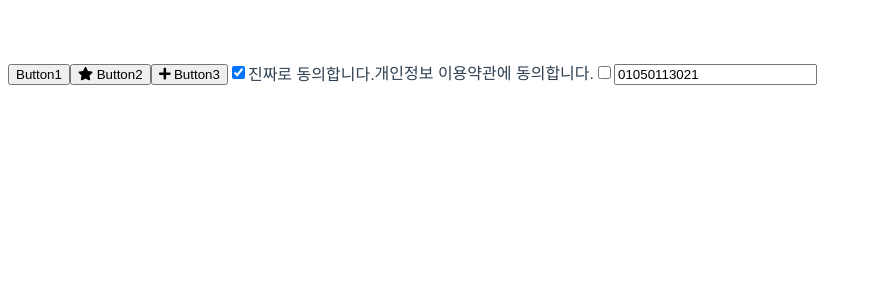
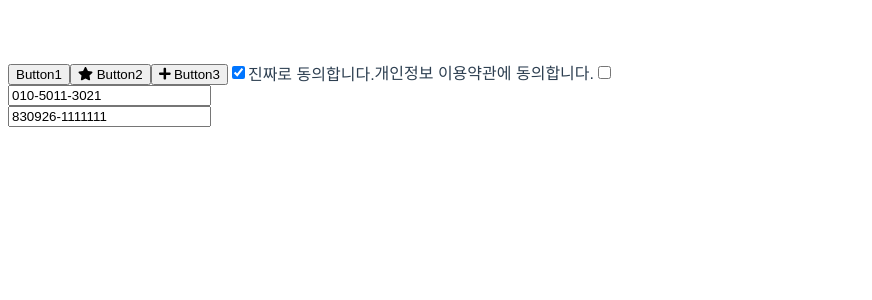
Before and after one commit to jjamtiger3/vue3-components, a Vue app: page / in a window 1280 px wide. Shown: the top 300 px of the page, without its empty margins (0-872 px from the left). Built offline with nearby package versions, Linux system fonts and the light colour scheme.

Commit message:
정규식 치환 구현

```diff
--- a/src/App.vue
+++ b/src/App.vue
@@ -16,7 +16,8 @@
       direction="right"
       v-on:onCheckedValueChanged="valueChange"
     ></vue-check-box>
-    <vue-input value="01050113021"></vue-input>
+    <vue-input value="01050113021" mask="000-0000-0000"></vue-input>
+    <vue-input value="8309261111111" mask="000000-0000000"></vue-input>
   </div>
 </template>
 
--- a/src/components/VueInput.vue
+++ b/src/components/VueInput.vue
@@ -1,8 +1,10 @@
 <template>
+<div>
   <div class="root-input">
-      <input :value="maskedValue">
+      <input v-model="dataValue">
       <svg class="fas fa-times"></svg>
   </div>
+</div>
 </template>
 
 <script>
@@ -11,25 +13,52 @@ export default {
   data() {
     return {
       dataValue: '',
-      classList: [],
+      classList: []
     }
   },
   props: {
       value: String,
       mask: String
   },
-  computed: {
-      maskedValue () {
-          return this.dataValue
-      },
-      iconClass () {
-          return this.classList.join('')
-      }
-  },
   mounted() {
       this.dataValue = this.value;
+      const maskReg = this.regFromMask();
+      this.dataValue = this.dataValue.replace(new RegExp(maskReg.maskExp), maskReg.regExp);
   },
   methods: {
+      regFromMask () {
+          // 1. 전체 문자열에서 문자 / 숫자 / * 를 제외한 특수문자가 있는지 체크
+          // 2. 있으면 특수문자로 split하여 첫번째 요소로 정규식 작성후 배열에 담고 특수문자도 배열에 담음
+          // 3. 2를 토대로 정규식 문자열 작성
+          // 4. 마스킹 길이에 따라 maxlength 지정
+          // 5. 숫자 / 문자 혼용은 은 추후 구현
+          // 6. 카드번호나 주민번호처럼 중간에 *는 추후 구현
+          // 7. 0으로 시작하면 타입은 넘버, l로 시작하면 문자
+          let arrMask = [];
+          let _mask = this.mask;
+          let specChar = '';
+          const specExp = new RegExp(/[^\w*]/g);
+          const wordExp = new RegExp(/[\w*]/g);
+          if(specExp.test(_mask)) {
+              specChar = _mask.replace(wordExp, '')[0];
+              arrMask = _mask.split(specChar);
+          }
+          const arrReg = [];
+          const arrRep = [];
+          for(let i = 0; i < arrMask.length; i += 1) {
+              const regChar = arrMask[i];
+              const isNumber = !isNaN(regChar[0]) ? true : false;
+              let strReg;
+              if (isNumber) {
+                  strReg = `(\\d{${regChar.length}})`;
+              } else {
+                  strReg = `(\\w{${regChar.length}})`;
+              }
+              arrReg.push(strReg);
+              arrRep.push(`$${(i + 1)}`)
+          }
+          return { maskExp: arrReg.join(''), regExp: arrRep.join(specChar) };
+      }
   }
 }
 </script>
```
